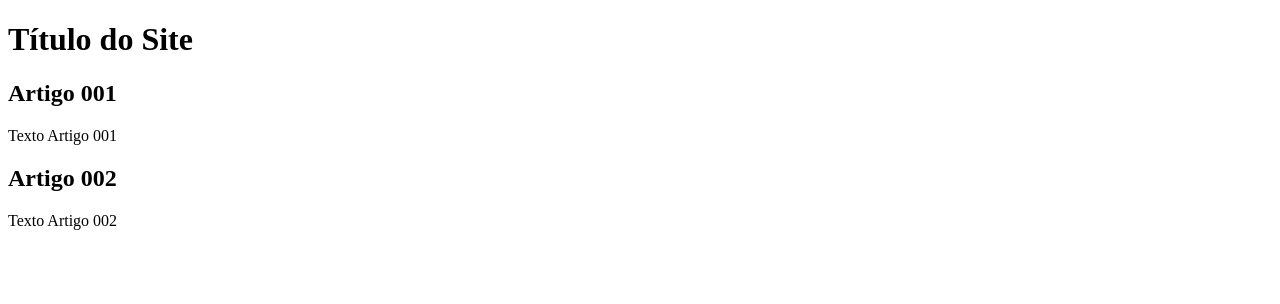
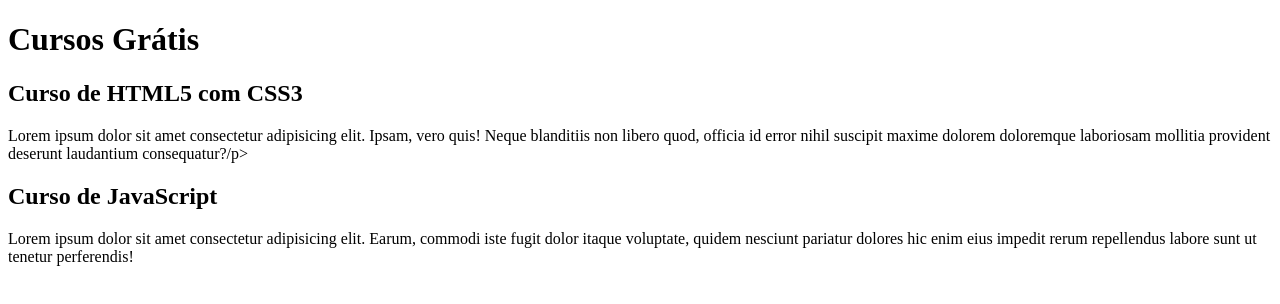
Before and after one commit to Nicole-Jov/projeto-site, a plain HTML site: page index.html in a window 1280 px wide. Drawn offline with Linux system fonts and the light colour scheme.

Commit message:
Comecei a escrever o conteúdo

```diff
--- a/index.html
+++ b/index.html
@@ -9,15 +9,15 @@
 <body>
     <main>
         <header>
-            <h1>Título do Site</h1>
+            <h1>Cursos Grátis</h1>
         </header>
         <article>
-            <h2>Artigo 001</h2>
-            <p>Texto Artigo 001</p>
+            <h2>Curso de HTML5 com CSS3</h2>
+            <p>Lorem ipsum dolor sit amet consectetur adipisicing elit. Ipsam, vero quis! Neque blanditiis non libero quod, officia id error nihil suscipit maxime dolorem doloremque laboriosam mollitia provident deserunt laudantium consequatur?/p>
         </article>
         <article>
-            <h2>Artigo 002</h2>
-            <p>Texto Artigo 002</p>
+            <h2>Curso de JavaScript</h2>
+            <p>Lorem ipsum dolor sit amet consectetur adipisicing elit. Earum, commodi iste fugit dolor itaque voluptate, quidem nesciunt pariatur dolores hic enim eius impedit rerum repellendus labore sunt ut tenetur perferendis!</p>
         </article>
     </main>
 </body>
```
